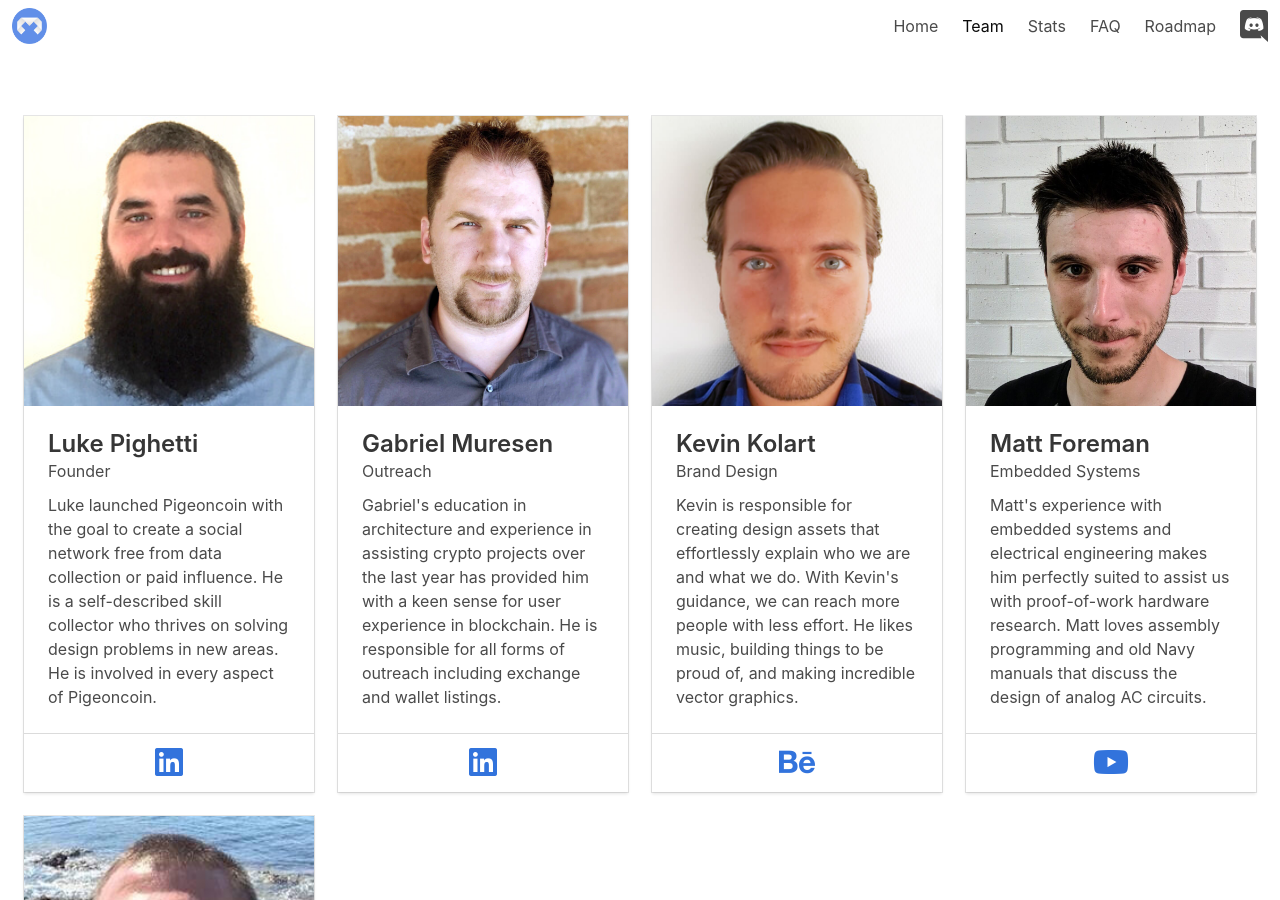
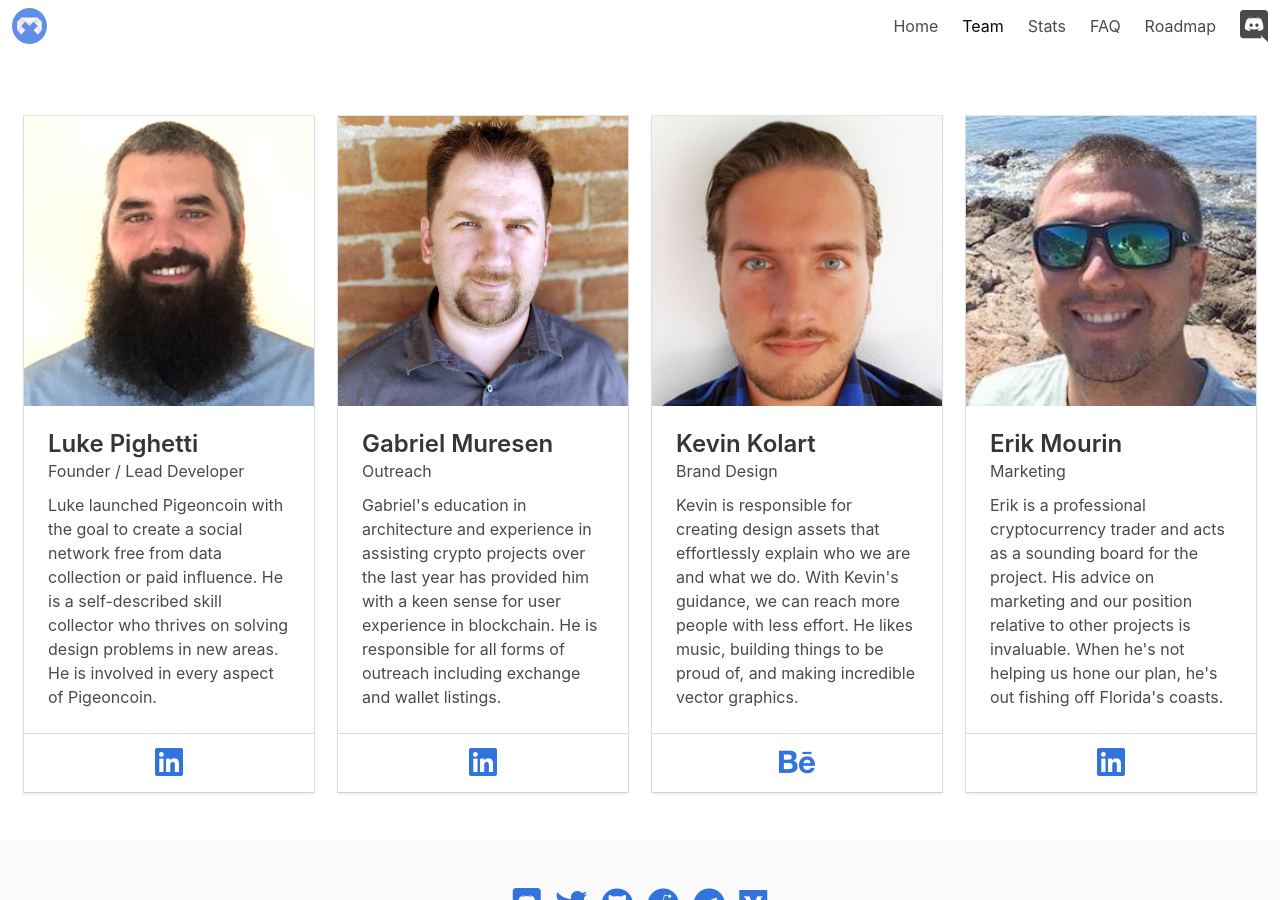
Before and after one commit to PigeoncoinClassic/pigeoncoinclassic.github.io, a Jekyll site: the page built from team.md, in a window 1280 px wide and 900 px high. Built offline with Jekyll 4.4.1, drawn with Linux system fonts in a browser that asks for light colours; nearby versions of some CDN libraries; comment, search, counter and statistics services are not loaded; some of the changed lines change nothing that is shown.

Commit message:
teamwork makes the dreamwork

```diff
--- a/team.md
+++ b/team.md
@@ -10,7 +10,7 @@ team:
 
     people:
     - name: Luke Pighetti
-      title: Founder
+      title: Founder / Lead Developer
       img: /assets/img/team/luke-pighetti.jpg
       social:
         firstPlatform: linkedin
@@ -41,14 +41,14 @@ team:
         Kevin is responsible for creating design assets that effortlessly explain who we are and what we do. With Kevin's guidance, we can reach more people with less effort. He likes music, building things to be proud of, and making incredible vector graphics.
 
 
-    - name: Matt Foreman
-      title: Embedded Systems
-      img: /assets/img/team/matt-foreman.jpg
-      social:
-        firstPlatform: youtube
-        firstURL: https://youtube.com/channel/UCXbkOrN4wXUiO4HEbnuPdow
-      text: >
-        Matt's experience with embedded systems and electrical engineering makes him perfectly suited to assist us with proof-of-work hardware research. Matt loves assembly programming and old Navy manuals that discuss the design of analog AC circuits.
+    # - name: Matt Foreman
+    #   title: Embedded Systems
+    #   img: /assets/img/team/matt-foreman.jpg
+    #   social:
+    #     firstPlatform: youtube
+    #     firstURL: https://youtube.com/channel/UCXbkOrN4wXUiO4HEbnuPdow
+    #   text: >
+    #     Matt's experience with embedded systems and electrical engineering makes him perfectly suited to assist us with proof-of-work hardware research. Matt loves assembly programming and old Navy manuals that discuss the design of analog AC circuits.
 
 
     - name: Erik Mourin
@@ -69,8 +69,8 @@ team:
     #     firstURL: https://www.linkedin.com/in/zhenyi-chor-35427121/
     #   text: >
     #     After years of experience in finance, Zech decided to transition into cryptocurrency development. He joined the team so that he could assist the community while preparing himself to provide development support.
-    #
-    #
+
+
     # - name: Alex Ellis
     #   title: Social Marketing
     #   img: /assets/img/team/dog-2.jpg
```
